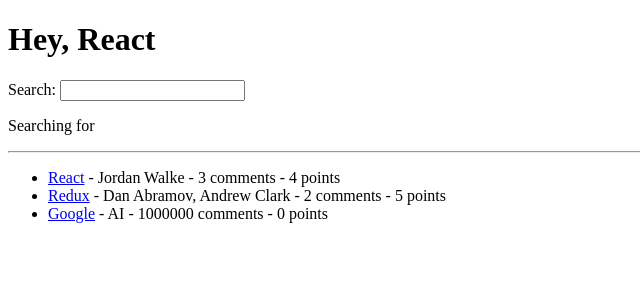
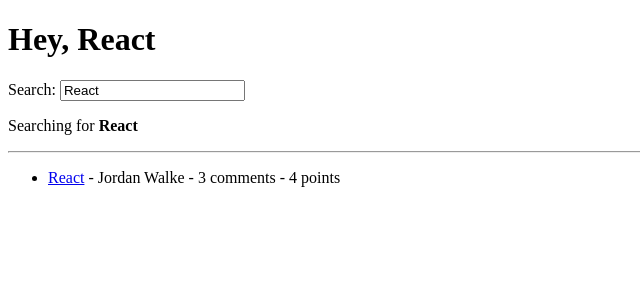
Before and after one commit to anthpantaleo/react_learning, a React app in the folder hacker-stories/: page / in a window 1280 px wide. Shown: the top 300 px of the page, without its empty margins (0-640 px from the left). Built offline with nearby package versions, Linux system fonts and the light colour scheme; the HTML template or start-up script is replaced by a standard one.

Commit message:
sideeffect, ensures that when searchTerm is updated, such and such thing is always done no matter what

```diff
--- a/hacker-stories/src/App.jsx
+++ b/hacker-stories/src/App.jsx
@@ -36,7 +36,13 @@
     },
   ];
 
-  const [searchTerm, setSearchTerm] = React.useState("");
+  const [searchTerm, setSearchTerm] = React.useState(
+    localStorage.getItem("search") || "React"
+  );
+
+  React.useEffect(() => {
+    localStorage.setItem("search", searchTerm);
+  }, [searchTerm]);
 
   const handleSearch = (event) => {
     setSearchTerm(event.target.value);
```
